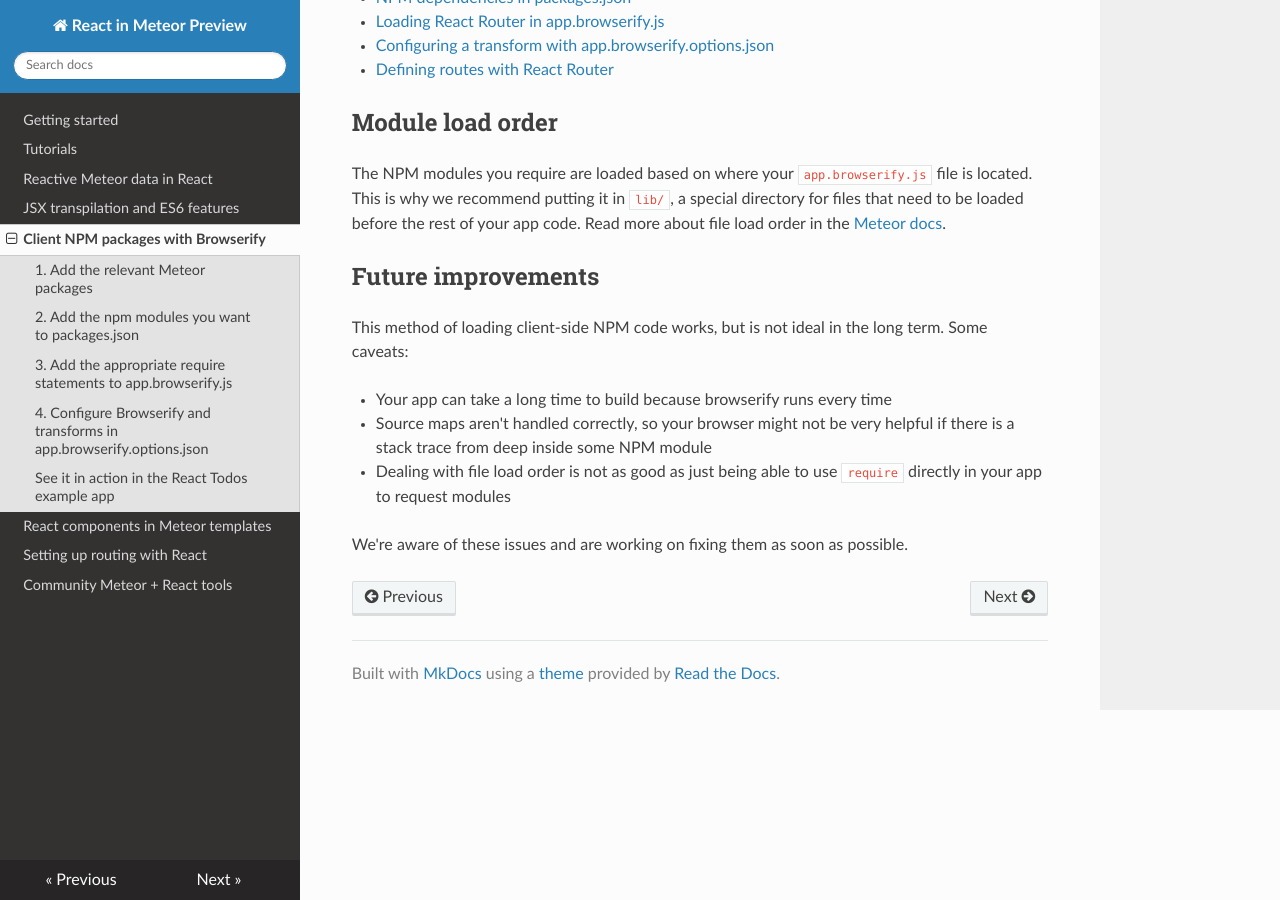
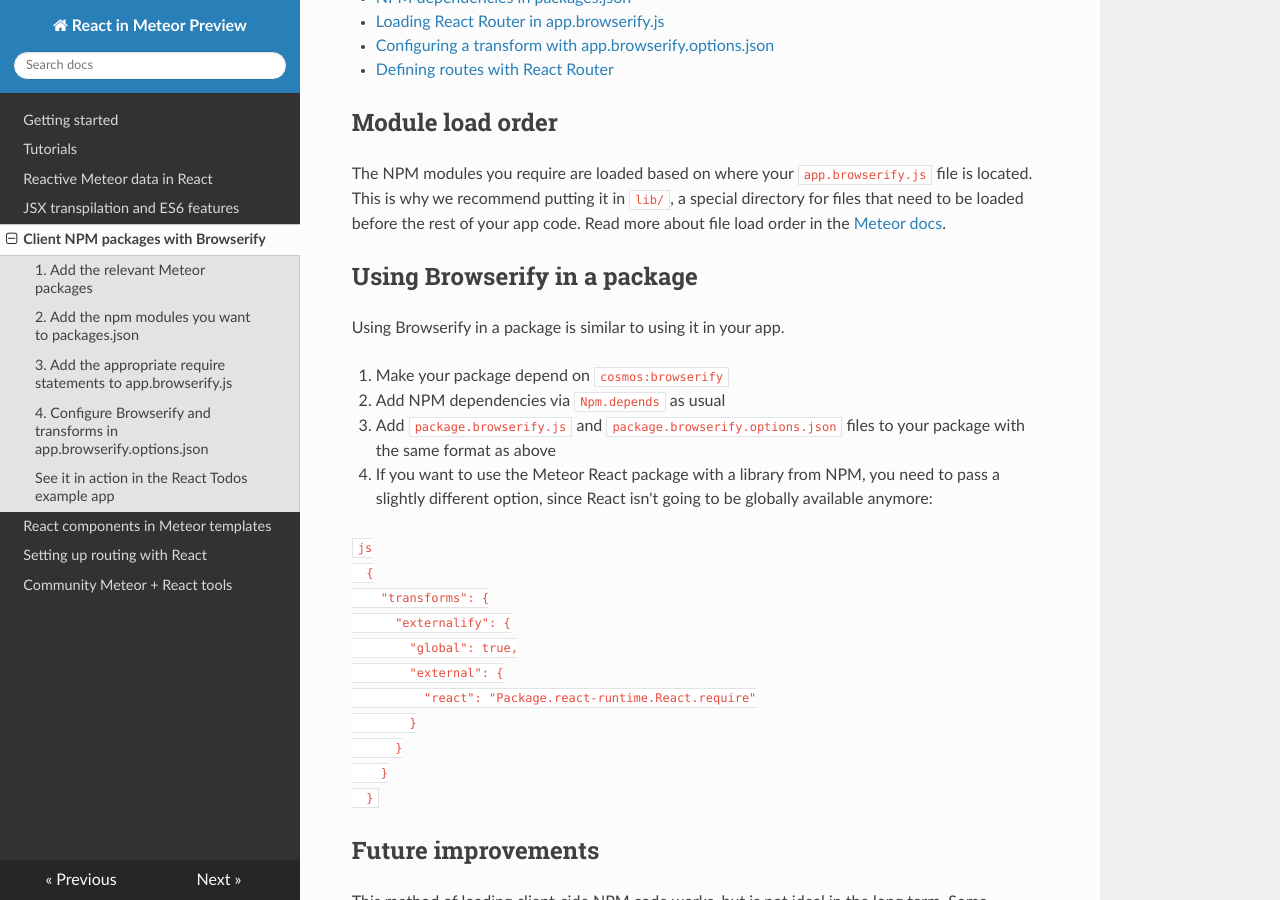
Before and after one commit to meteor/react-packages, an MkDocs documentation site: the page built from docs/client-npm.md, in a window 1280 px wide and 900 px high, scrolled down 1724 px. Built offline with MkDocs 1.6.1, drawn with Linux system fonts in a browser that asks for light colours; nearby versions of some CDN libraries; old or Windows-style settings are respelled for this version of MkDocs.

Commit message:
Add directions for browserify from a package

````diff
--- a/docs/client-npm.md
+++ b/docs/client-npm.md
@@ -68,6 +68,28 @@ Now, you can use React Router anywhere in your app! You can use the same method
 
 The NPM modules you require are loaded based on where your `app.browserify.js` file is located. This is why we recommend putting it in `lib/`, a special directory for files that need to be loaded before the rest of your app code. Read more about file load order in the [Meteor docs](http://docs.meteor.com/#/full/fileloadorder).
 
+## Using Browserify in a package
+
+Using Browserify in a package is similar to using it in your app.
+
+1. Make your package depend on `cosmos:browserify`
+2. Add NPM dependencies via `Npm.depends` as usual
+2. Add `package.browserify.js` and `package.browserify.options.json` files to your package with the same format as above
+3. If you want to use the Meteor React package with a library from NPM, you need to pass a slightly different option, since React isn't going to be globally available anymore:
+
+  ```js
+  {
+    "transforms": {
+      "externalify": {
+        "global": true,
+        "external": {
+          "react": "Package.react-runtime.React.require"
+        }
+      }
+    }
+  }
+  ```
+
 ## Future improvements
 
 This method of loading client-side NPM code works, but is not ideal in the long term. Some caveats:
````
